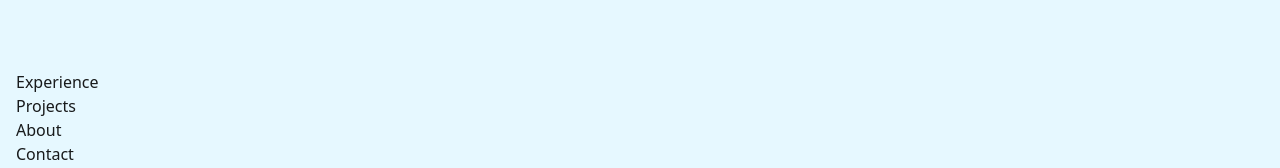
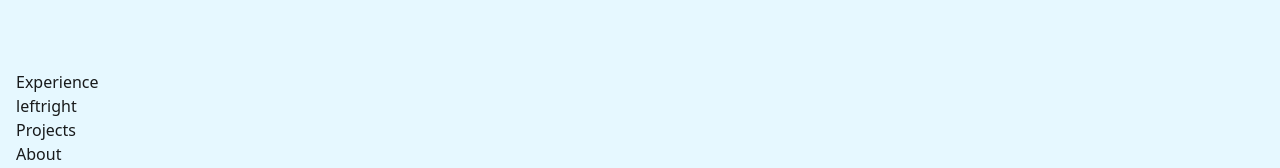
Before and after one commit to nicyuvi/nicyuvi-v2, a Next.js app: page / in a window 1280 px wide. Shown: the part 730-898 px from the top of the page. Built offline with nearby package versions, Linux system fonts and the light colour scheme.

Commit message:
add experience section

```diff
--- /dev/null
+++ b/src/app/(main)/(components)/experience.tsx
@@ -0,0 +1,11 @@
+export default function Experience() {
+  return (
+    <>
+      <h2>Experience</h2>
+      <div className="flex">
+        <div>left</div>
+        <div>right</div>
+      </div>
+    </>
+  )
+}
--- a/src/app/(main)/page.tsx
+++ b/src/app/(main)/page.tsx
@@ -3,6 +3,7 @@ import NavBar from '@/components/layout/nav-bar'
 import SideNav from '@/components/layout/side-nav'
 import { Button } from '@/components/ui/button'
 import Hero from './(components)/hero'
+import Experience from './(components)/experience'
 
 export default function Home() {
   return (
@@ -15,7 +16,9 @@ export default function Home() {
         <section className="flex h-[calc(100vh_-_62px)] flex-col justify-center">
           <Hero />
         </section>
-        <section id="#experience">Experience</section>
+        <section id="#experience">
+          <Experience />
+        </section>
         <section id="#projecs">Projects</section>
         <section id="#about">About</section>
         <section id="#contact">Contact</section>
```
